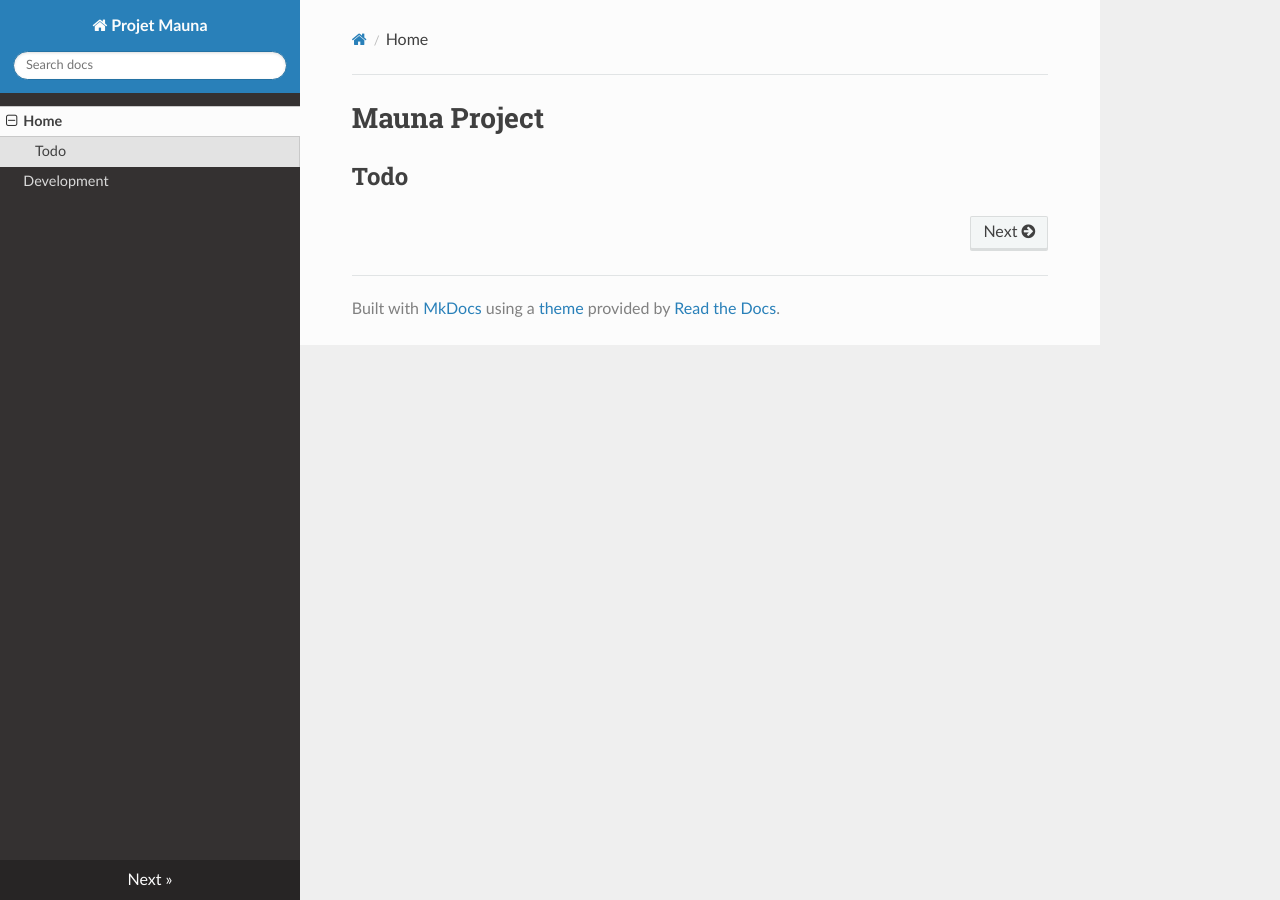
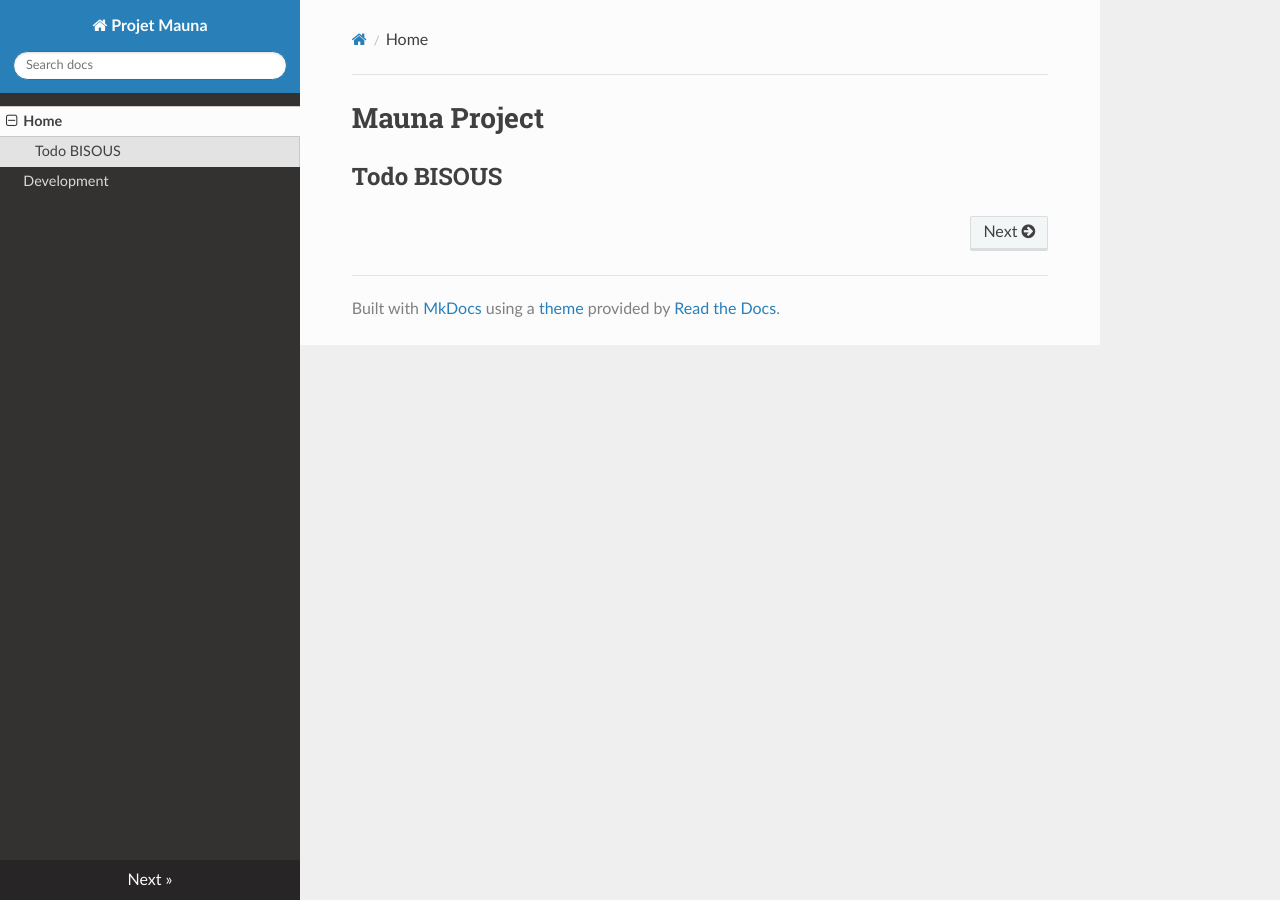
Before and after one commit to grena/project-mauna, an MkDocs documentation site: the page built from docs/index.md, in a window 1280 px wide. Built offline with MkDocs 1.6.1, drawn with Linux system fonts in a browser that asks for light colours; nearby versions of some CDN libraries; old or Windows-style settings are respelled for this version of MkDocs.

Commit message:
updating doc

```diff
--- a/docs/index.md
+++ b/docs/index.md
@@ -1,3 +1,3 @@
 # Mauna Project
 
-## Todo
+## Todo BISOUS
```
